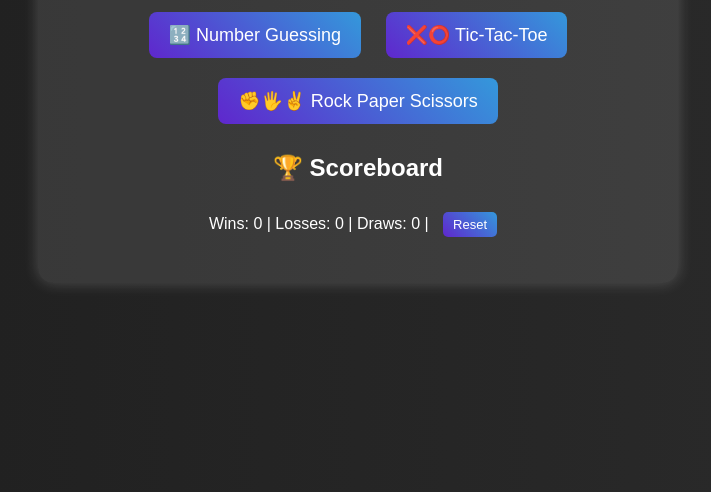
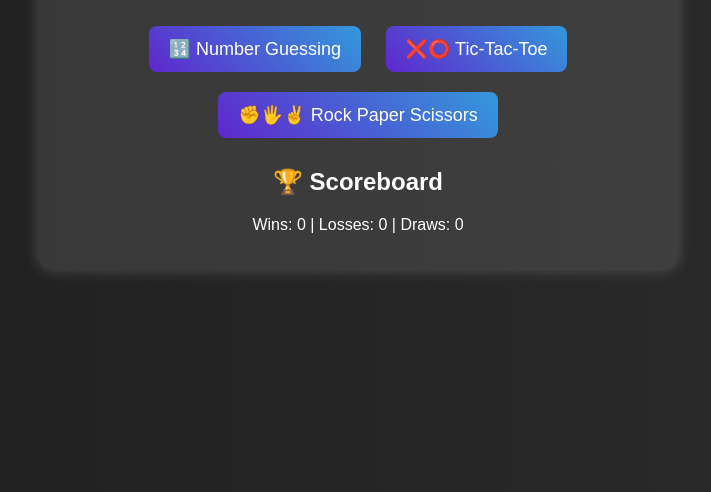
Before and after one commit to gaurav-singh2004/Ultimate_fun, a plain HTML site: page index.html in a window 1280 px wide. Shown: the part 348-840 px from the top of the page, without its empty margins (282-993 px from the left). Drawn offline with Linux system fonts and the light colour scheme.

Commit message:
Update index.html

```diff
--- a/index.html
+++ b/index.html
@@ -21,7 +21,7 @@
         <!-- Scoreboard -->
 <div class="scoreboard" id="scoreboard">
     <h2>🏆 Scoreboard</h2>
-    <p>Wins: <span id="wins">0</span> | Losses: <span id="losses">0</span> | Draws: <span id="draws">0</span> | <span><button id="resetBtn">Reset</button> </span></p>
+    <p>Wins: <span id="wins">0</span> | Losses: <span id="losses">0</span> | Draws: <span id="draws">0</span></span></p>
     <!-- <button id="resetBtn">Reset</button> -->
 </div>
 
```
